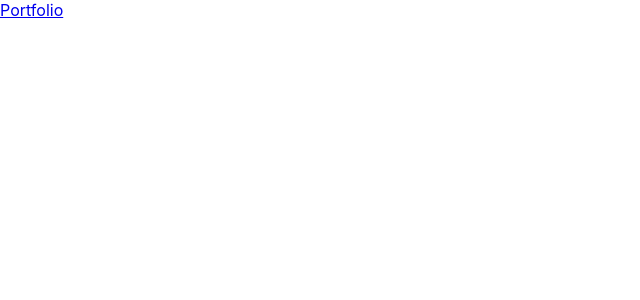
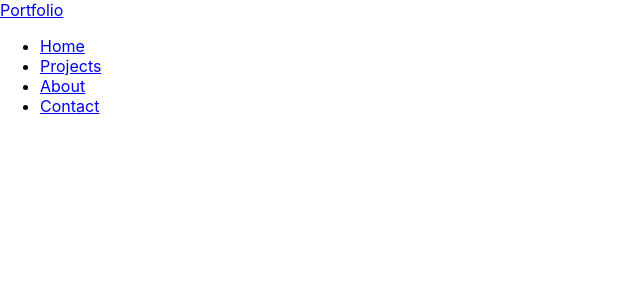
Before and after one commit to fmfahath/portfolio-2, a React (Create React App) app: page / in a window 1280 px wide. Shown: the top 300 px of the page, without its empty margins (0-640 px from the left). Built offline with nearby package versions, Linux system fonts and the light colour scheme.

Commit message:
Navbar links added

```diff
--- a/src/components/Navbar.js
+++ b/src/components/Navbar.js
@@ -5,7 +5,24 @@ import "./navbar.css"
 const Navbar = () => {
   return (
     <div className='header'>
+        {/* logo */}
         <Link to='/'>Portfolio</Link>
+
+        {/* Navbar */}
+        <ul>
+            <li>
+                <Link to='/'>Home</Link>
+            </li>
+            <li>
+                <Link to='/project'>Projects</Link>
+            </li>
+            <li>
+                <Link to='/about'>About</Link>
+            </li>
+            <li>
+                <Link to='/contact'>Contact</Link>
+            </li>
+        </ul>
     </div>
   )
 }
```
